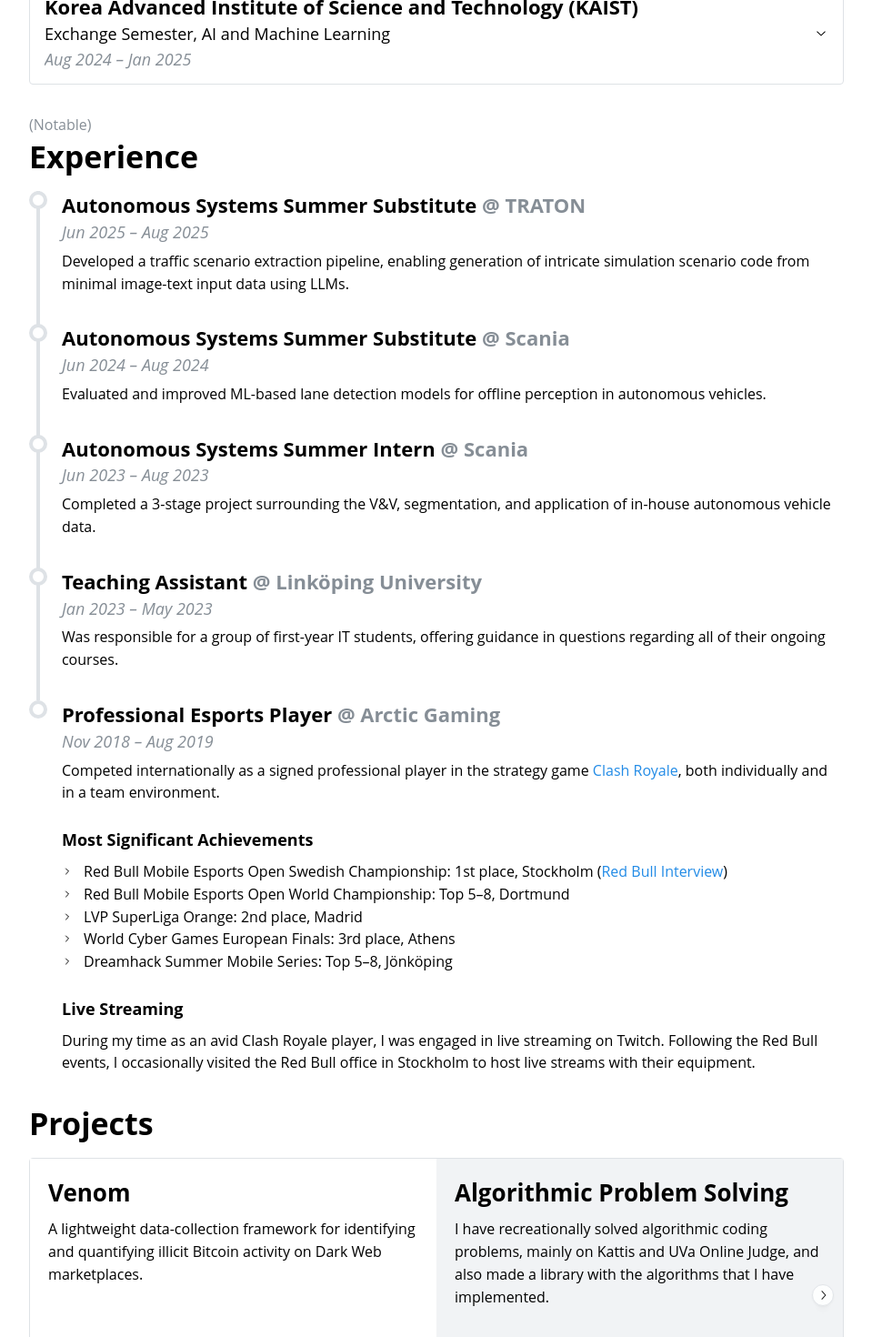
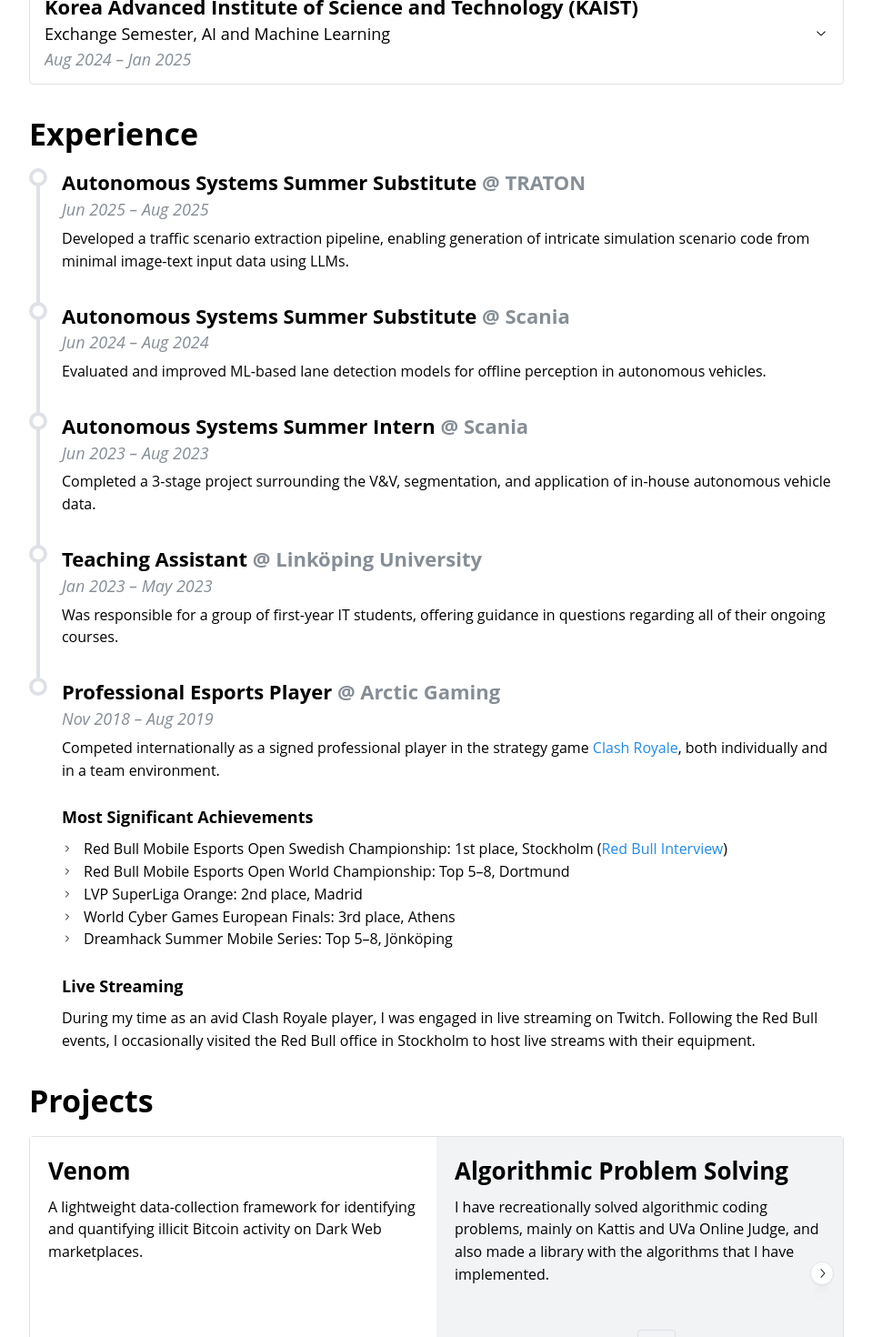
Before and after one commit to LukasIngemarsson/lukasingemarsson.github.io, a React (Vite) app in the folder personal-website/: page /#whoami in a window 1280 px wide. Shown: the part 840-2310 px from the top of the page at 91% size, without its empty margins (160-1119 px from the left). Built offline with nearby package versions, Linux system fonts and the light colour scheme.

Commit message:
made carousel indicators visible in light mode + componentized sections

```diff
--- a/personal-website/src/App.tsx
+++ b/personal-website/src/App.tsx
@@ -85,6 +85,18 @@
             width: 40px;
             opacity: 0.8 !important;
           }
+          [data-mantine-color-scheme="dark"] .mantine-Carousel-indicator {
+            background-color: var(--mantine-color-gray-4) !important;
+          }
+          [data-mantine-color-scheme="dark"] .mantine-Carousel-indicator[data-active="true"] {
+            background-color: var(--mantine-color-gray-0) !important;
+          }
+          [data-mantine-color-scheme="light"] .mantine-Carousel-indicator {
+            background-color: var(--mantine-color-dark-4) !important;
+          }
+          [data-mantine-color-scheme="light"] .mantine-Carousel-indicator[data-active="true"] {
+            background-color: var(--mantine-color-dark-8) !important;
+          }
           .mantine-Carousel-control[data-inactive="true"] {
             opacity: 0;
             cursor: default;
--- /dev/null
+++ b/personal-website/src/components/Section.tsx
@@ -0,0 +1,18 @@
+import { Stack, Title } from "@mantine/core";
+import type { ReactNode } from "react";
+
+type Props = {
+  title: string;
+  children: ReactNode;
+};
+
+function Section({ title, children }: Props) {
+  return (
+    <Stack>
+      <Title order={1}>{title}</Title>
+      {children}
+    </Stack>
+  );
+}
+
+export default Section;
--- a/personal-website/src/sections/Education.tsx
+++ b/personal-website/src/sections/Education.tsx
@@ -1,15 +1,14 @@
 import {
   Accordion,
   Table,
-  Title,
   Text,
-  Stack,
   Button,
   Group,
   Paper,
   Anchor,
 } from "@mantine/core";
 import EducationAccordionItem from "../components/EducationAccordionItem";
+import Section from "../components/Section";
 
 import { useRef, useState } from "react";
 
@@ -95,8 +94,7 @@
   });
 
   return (
-    <Stack>
-      <Title order={1}>Education</Title>
+    <Section title="Education">
       <Accordion
         variant="contained"
         value={openedParentAccordion}
@@ -146,7 +144,7 @@
           </EducationAccordionItem>
         </div>
       </Accordion>
-    </Stack>
+    </Section>
   );
 }
 
--- a/personal-website/src/sections/Experience.tsx
+++ b/personal-website/src/sections/Experience.tsx
@@ -1,23 +1,18 @@
-import { Stack, Timeline, Title, Text } from "@mantine/core";
+import { Timeline } from "@mantine/core";
 import ExperienceTimelineItem from "../components/ExperienceTimelineItem";
+import Section from "../components/Section";
 
 import { EXPERIENCE_DATA } from "../data/experience.data";
 
 function Experience() {
   return (
-    <Stack>
-      <Stack gap={0}>
-        <Text size="s" c="dimmed">
-          (Notable)
-        </Text>
-        <Title order={1}>Experience</Title>
-      </Stack>
+    <Section title="Experience">
       <Timeline bulletSize={20}>
         {EXPERIENCE_DATA.map((experience, index) => (
           <ExperienceTimelineItem key={index} {...experience} />
         ))}
       </Timeline>
-    </Stack>
+    </Section>
   );
 }
 
--- a/personal-website/src/sections/Projects.tsx
+++ b/personal-website/src/sections/Projects.tsx
@@ -1,7 +1,8 @@
 import { Carousel } from "@mantine/carousel";
-import { Paper, Stack, Title, useMantineTheme } from "@mantine/core";
+import { Paper, useMantineTheme } from "@mantine/core";
 import { useMediaQuery } from "@mantine/hooks";
 import ProjectCarouselSlide from "../components/ProjectCarouselSlide";
+import Section from "../components/Section";
 
 import { PROJECTS_DATA } from "../data/projects.data";
 
@@ -11,13 +12,11 @@
   const isTablet = useMediaQuery(`(max-width: ${theme.breakpoints.md})`);
 
   return (
-    <Stack>
-      <Title order={1}>Projects</Title>
+    <Section title="Projects">
       <Paper withBorder p={0}>
         <Carousel
           height={isMobile ? 350 : isTablet ? 275 : 300}
           controlsOffset="xs"
-          controlSize={isMobile ? 32 : 24}
           slideSize={isMobile ? "100%" : isTablet ? "75%" : "50%"}
           withControls={!isMobile}
           withIndicators={isMobile}
@@ -31,7 +30,7 @@
           ))}
         </Carousel>
       </Paper>
-    </Stack>
+    </Section>
   );
 }
 
--- a/personal-website/src/sections/WhoAmI.tsx
+++ b/personal-website/src/sections/WhoAmI.tsx
@@ -1,18 +1,18 @@
-import { Stack, Title, List } from "@mantine/core";
+import { List } from "@mantine/core";
 import { IconChevronRight } from "@tabler/icons-react";
+import Section from "../components/Section";
 
 import { WHOAMI_DATA } from "../data/whoami.data";
 
 function WhoAmI() {
   return (
-    <Stack>
-      <Title order={1}>Who Am I?</Title>
+    <Section title="Who Am I?">
       <List icon={<IconChevronRight size={12} />} size="lg">
         {WHOAMI_DATA.map((text, index) => (
           <List.Item key={index}>{text}</List.Item>
         ))}
       </List>
-    </Stack>
+    </Section>
   );
 }
 
```
